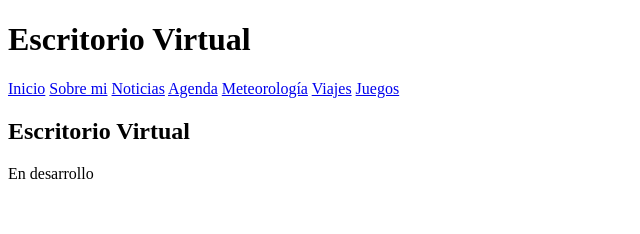
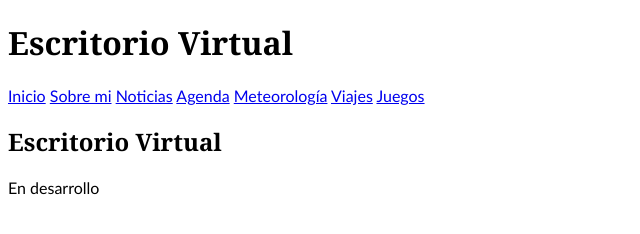
Before and after one commit to garciafdezpatricia/SEW_EV, a plain HTML site: page EscritorioVirtual/index.html in a window 1280 px wide. Shown: the whole page, without its empty margins (0-640 px from the left). Drawn offline with Linux system fonts and the light colour scheme.

Commit message:
css init

```diff
--- a/EscritorioVirtual/estilo/estilo.css
+++ b/EscritorioVirtual/estilo/estilo.css
@@ -1 +1,16 @@
 /* Patricia García Fernández UO282210*/
+
+/*
+Trebuchet sans serif para contenido
+Times New Roman serif para encabezados
+
+*/
+
+/*Especificidad 001*/
+body {
+    font-family:'Trebuchet MS', sans-serif;
+}
+
+h1, h2, h3, h4, h5, h6 {
+    font-family: Georgia, Times, serif
+}
```
